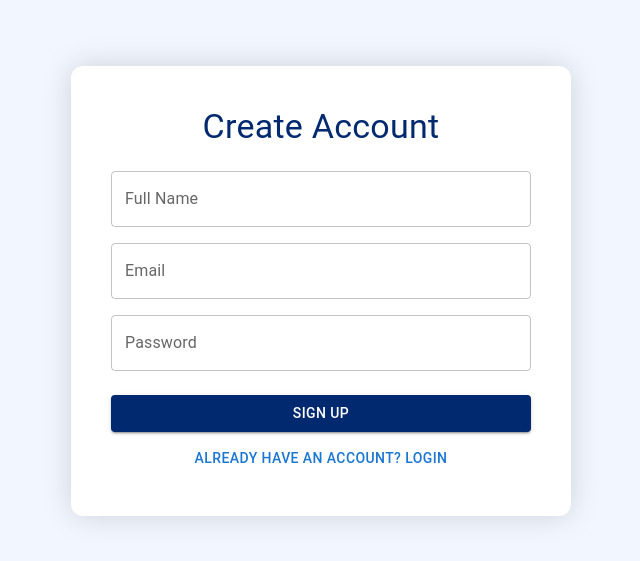
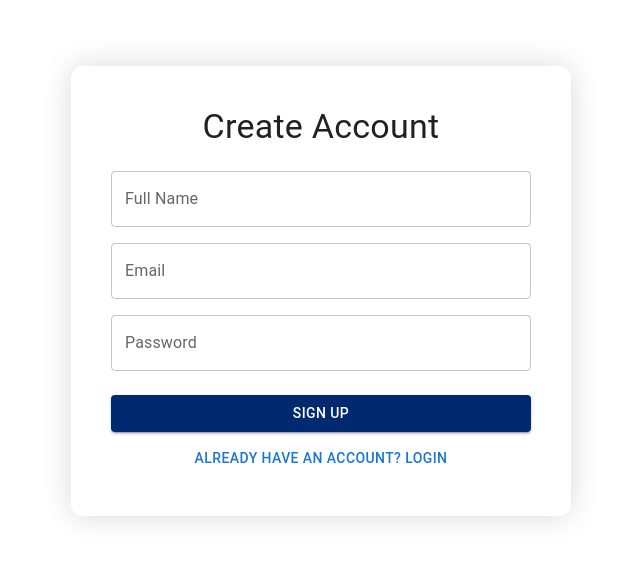
Before and after one commit to Austin1234555/digital-gold-frontend, a React (Create React App) app: page / in a window 1280 px wide. Shown: the part 109-670 px from the top of the page, without its empty margins (319-959 px from the left). Built offline with nearby package versions, Linux system fonts and the light colour scheme.

Commit message:
updated2

```diff
--- a/src/pages/Signup.js
+++ b/src/pages/Signup.js
@@ -1,7 +1,6 @@
 import { useState } from "react";
 import { signup } from "../services/api";
 import { Box, Paper, TextField, Button, Typography } from "@mui/material";
-import "../theme.css";
 
 export default function Signup() {
   const [name, setName] = useState("");
@@ -9,21 +8,24 @@ export default function Signup() {
   const [password, setPassword] = useState("");
 
   const register = async () => {
-    await signup(name, email, password);
-    alert("Signup successful!");
-    window.location.href = "/login";
+    try {
+      await signup(name, email, password);
+      alert("Signup successful!");
+      window.location.href = "/login";
+    } catch (err) {
+      alert("Signup failed! Email may already exist.");
+    }
   };
 
   return (
     <Box minHeight="100vh" display="flex" justifyContent="center" alignItems="center">
       <Paper sx={{ width: 420, p: 5, borderRadius: 3, boxShadow: "0 0 30px rgba(0,0,0,0.15)" }}>
-        <Typography className="fintech-title" variant="h4" textAlign="center">Create Account</Typography>
+        <Typography variant="h4" textAlign="center">Create Account</Typography>
         <TextField fullWidth label="Full Name" sx={{ mt: 3 }} onChange={(e) => setName(e.target.value)} />
         <TextField fullWidth label="Email" sx={{ mt: 2 }} onChange={(e) => setEmail(e.target.value)} />
         <TextField fullWidth label="Password" type="password" sx={{ mt: 2 }} onChange={(e) => setPassword(e.target.value)} />
-
         <Button variant="contained" fullWidth sx={{ mt: 3, bgcolor: "#002970" }} onClick={register}>Sign Up</Button>
-        <Button fullWidth sx={{ mt: 1 }} onClick={() => window.location.href = "/login"}>Already have an account? Login</Button>
+        <Button fullWidth sx={{ mt: 1 }} onClick={() => (window.location.href = "/login")}>Already have an account? Login</Button>
       </Paper>
     </Box>
   );
```
